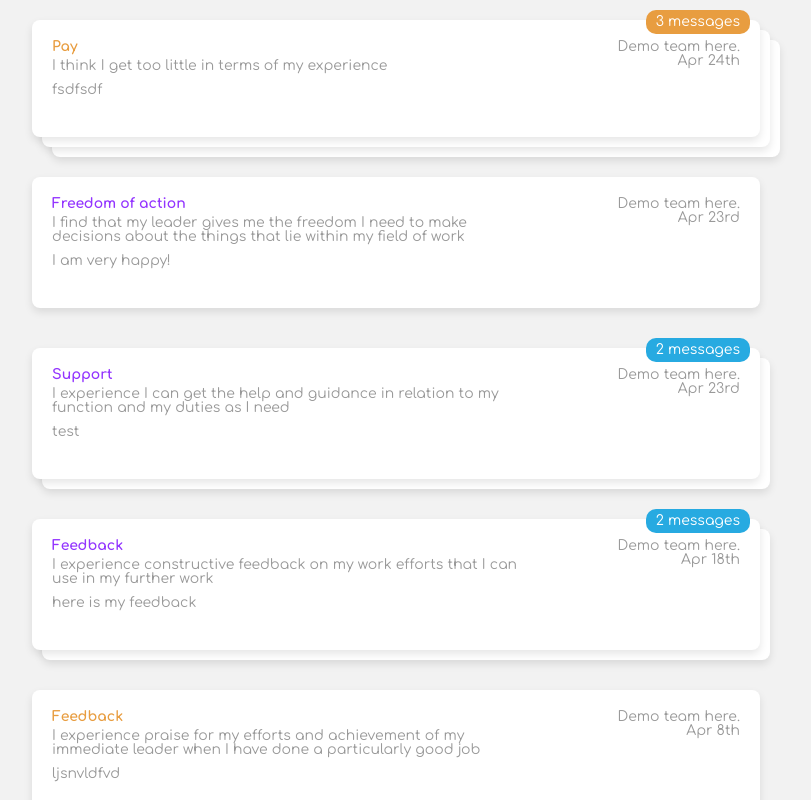
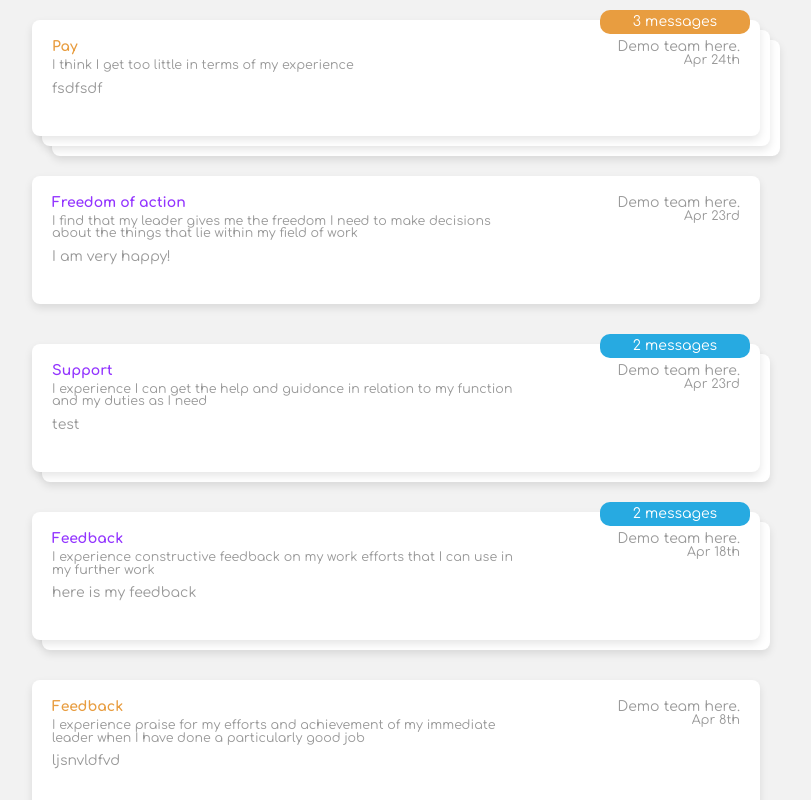
Before and after one commit to achakarov/threads, a React (Vite) app: page / in a window 1280 px wide. Shown: the top 800 px of the page, without its empty margins (244-1055 px from the left). Built offline with nearby package versions, Linux system fonts and the light colour scheme; data requests are answered from the project's data file.

Commit message:
feat: Add "No data available" message when there are no threads; updated css

```diff
--- a/src/pages/HomePage/HomePage.tsx
+++ b/src/pages/HomePage/HomePage.tsx
@@ -28,6 +28,8 @@ export const HomePage = (): JSX.Element => {
       <div className="threads-grid">
         {error ? (
           <div className="error">{error}</div>
+        ) : threadsGroups.length === 0 ? (
+          <div className="no-data">No data available</div>
         ) : (
           threadsGroups.map((group, index) => (
             <ThreadCard key={index} threadGroup={group} />
--- a/src/styles/components/_home-page.scss
+++ b/src/styles/components/_home-page.scss
@@ -1,4 +1,7 @@
+@import url('https://fonts.googleapis.com/css2?family=Comfortaa:wght@300..700&display=swap');
+
 body {
+  font-family: 'Comfortaa', sans-serif;
   background-color: $main-background;
 
   .main-container {
@@ -8,14 +11,20 @@ body {
 
     .threads-grid {
       @include flex-column;
+      @include width(100%);
       align-items: center;
-      width: 100%;
-      padding: 20px;
+      padding: $spacing-large;
 
       .error {
         color: $error;
         font-weight: bold;
       }
+
+      .no-data {
+        color: $main-text;
+        font-size: 1.5rem;
+        text-align: center;
+      }
     }
   }
 }
--- a/src/styles/components/_thread-card.scss
+++ b/src/styles/components/_thread-card.scss
@@ -1,10 +1,10 @@
 .thread-group {
+  @include width(100%);
   position: relative;
-  width: 100%;
 
   .thread-card {
+    @include width(100%);
     position: relative;
-    width: 100%;
     margin-bottom: $spacing-xlarge;
     padding: $spacing-large;
     border-radius: 8px;
@@ -39,7 +39,7 @@
       justify-content: space-between;
 
       .left-side {
-        width: 70%;
+        @include width(70%);
         margin-right: $spacing-medium;
 
         .subject,
@@ -63,9 +63,14 @@
 
       .right-side {
         @include flex-column;
+        @include width(30%);
         align-items: flex-end;
-        width: 30%;
         color: $main-text;
+      }
+
+      .date,
+      .question {
+        font-size:0.9rem;
       }
     }
 
@@ -73,10 +78,11 @@
       position: absolute;
       top: -10px;
       right: $spacing-medium;
-      padding: 5px 10px;
+      width: 150px;
+      padding: $spacing-small $spacing-medium;
       border-radius: $spacing-medium;
       color: $card-background;
-      background-color: $count-low-rating;
+      text-align: center;
     }
 
     &.low-score {
--- a/src/styles/utils/_mixins.scss
+++ b/src/styles/utils/_mixins.scss
@@ -1,10 +1,3 @@
-
-@mixin flex-center {
-    display: flex;
-    align-items: center;
-    justify-content: center;
-  }
-
 @mixin flex-column {
   display: flex;
   flex-direction: column;
@@ -16,3 +9,7 @@
   left: calc(#{$positionValue} * #{$index});
   z-index: calc(999 - #{$index});
 }
+
+@mixin width($widthPercentage) {
+  width: $widthPercentage;
+}
--- a/src/styles/utils/_reset.scss
+++ b/src/styles/utils/_reset.scss
@@ -1,4 +1,3 @@
-@import url('https://fonts.googleapis.com/css2?family=Comfortaa:wght@300..700&display=swap');
 
 html,
 body,
@@ -85,7 +84,6 @@ video {
   margin: 0;
   padding: 0;
   border: 0;
-  font-family: "Comfortaa", sans-serif;
   font-size: 14px;
   vertical-align: baseline;
 }
```
Lines whose indentation alone changed are shown as unchanged.
